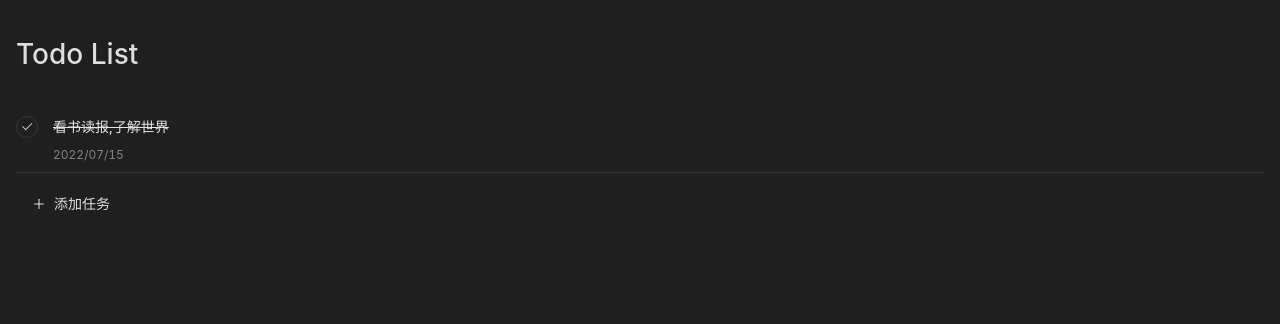
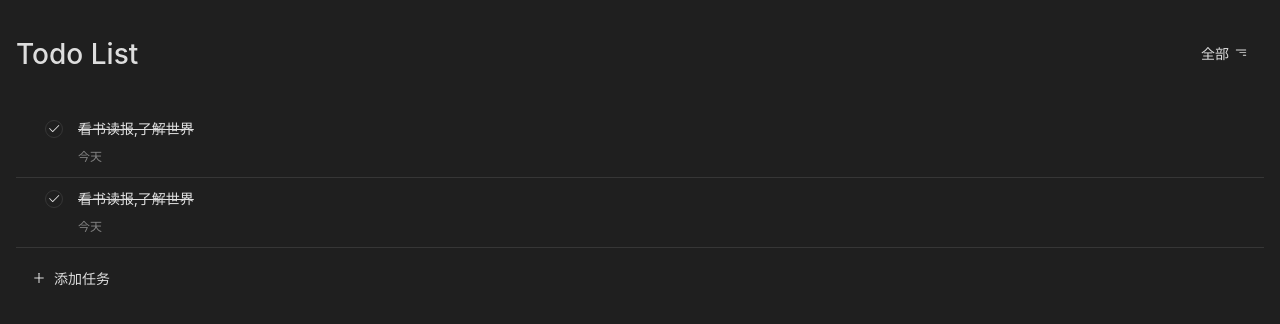
Before and after one commit to yue1123/tauri-app-todo, a React (Vite) app: page / in a window 1280 px wide. Shown: the top 324 px of the page. Built offline with nearby package versions, Linux system fonts and the light colour scheme.

Commit message:
feat: 支持筛选, 拖拽排序

```diff
--- a/package.json
+++ b/package.json
@@ -12,17 +12,19 @@
 	"dependencies": {
 		"@tauri-apps/api": "^1.0.1",
 		"antd": "^4.21.5",
-		"less": "^4.1.3",
 		"moment": "^2.29.4",
 		"react": "^18.0.0",
+		"react-beautiful-dnd": "^13.1.0",
 		"react-dom": "^18.0.0",
 		"react-icons": "^4.4.0"
 	},
 	"devDependencies": {
 		"@tauri-apps/cli": "^1.0.2",
 		"@types/react": "^18.0.0",
+		"@types/react-beautiful-dnd": "^13.1.2",
 		"@types/react-dom": "^18.0.0",
 		"@vitejs/plugin-react": "^1.3.0",
+		"less": "^4.1.3",
 		"typescript": "^4.6.3",
 		"vite": "^2.9.9"
 	}
--- a/src-tauri/tauri.conf.json
+++ b/src-tauri/tauri.conf.json
@@ -7,7 +7,7 @@
     "distDir": "../dist"
   },
   "package": {
-    "productName": "tauri-app",
+    "productName": "Todo List",
     "version": "0.1.0"
   },
   "tauri": {
@@ -29,7 +29,7 @@
         "icons/icon.icns",
         "icons/icon.ico"
       ],
-      "identifier": "com.test.dev",
+      "identifier": "com.todo-list.dev",
       "longDescription": "",
       "macOS": {
         "entitlements": null,
@@ -58,7 +58,7 @@
         "fullscreen": false,
         "height": 600,
         "resizable": false,
-        "title": "Tauri App",
+        "title": "Todo List",
         "width": 400
       }
     ]
--- a/src/App.less
+++ b/src/App.less
@@ -16,9 +16,32 @@
 }
 
 .main-container {
-  h1 {
-    padding: 1rem 0;
+  .header {
+    display: flex;
+    justify-content: space-between;
+    align-items: center;
+
+    h1 {
+      padding: 1rem 0;
+      margin: 0;
+    }
+
+    button {
+      display: flex;
+      align-items: center;
+      line-height: 1;
+
+      span.status {
+        min-width: 42px;
+        text-align: right;
+      }
+
+      span.icon {
+        margin-left: 5px;
+      }
+    }
   }
+
 
   .todo-list {
     margin-top: 1rem;
@@ -29,25 +52,55 @@
     justify-content: flex-start;
     align-items: flex-start;
     border-bottom: 1px solid #363636;
-    padding:7.5px 0;
+    padding: 10px 0;
     margin-bottom: 10px 0;
+
+    &:hover .handle-bar {
+      opacity: 1;
+    }
+
+    .handle-bar {
+      opacity: 0;
+      padding: 2px 5px;
+      border-radius: 4px;
+      cursor: move;
+      transition: .3s opacity background;
+      margin-right: 5px;
+
+      &:hover {
+        background: #262626;
+      }
+    }
+
+    .content-container {
+      flex: 1;
+      display: flex;
+      justify-content: flex-start;
+      align-items: flex-start;
+    }
+
     .content {
       margin-left: 15px;
+
       p {
         margin-bottom: 0;
       }
-      .text{
+
+      .text {
         margin-bottom: .5rem;
       }
-      .desc{
+
+      .desc {
         color: #656565;
       }
-      .time{
+
+      .time {
         margin-top: 5px;
         font-size: 12px;
-        color:#828282;
+        color: #828282;
       }
     }
+
     &.status-completed .content .text,
     &.status-completed .content .desc {
       text-decoration: line-through;
--- a/src/components/AddNew/index.less
+++ b/src/components/AddNew/index.less
@@ -10,6 +10,7 @@
       background: none;
       outline: none;
       padding: 5px 0;
+      width:100%;
     }
     .mate-input{
       margin-top: 15px;
--- a/src/components/AddNew/index.tsx
+++ b/src/components/AddNew/index.tsx
@@ -6,6 +6,7 @@ import { Button, DatePicker, Space } from 'antd'
 import locale from 'antd/es/date-picker/locale/zh_CN'
 import type { TodoItem } from '../../views/main/index'
 import moment from 'moment'
+// import { useRef } from 'react'
 
 type _TodoItem = Omit<TodoItem, 'id'>
 interface AddNewProps {
@@ -21,6 +22,7 @@ const AddNew: FC<AddNewProps> = (props) => {
 	}
 	const [showInput, setShowInput] = useState<boolean>(false)
 	const [todoData, setTodoData] = useState<_TodoItem>(defaultValue)
+  // const titleInput = useRef<HTMLInputElement>(null)
 	return (
 		<div className='add-new'>
 			{showInput && (
@@ -29,6 +31,7 @@ const AddNew: FC<AddNewProps> = (props) => {
 						<div>
 							<div className='title-input'>
 								<input
+									// ref={titleInput}
 									type='text'
 									placeholder='例如: 周日看书 1 小时'
 									value={todoData.content}
--- a/src/components/Checkbox/index.less
+++ b/src/components/Checkbox/index.less
@@ -2,8 +2,9 @@
   position: relative;
   display: inline-block;
   overflow: hidden;
-  width: 22px;
-  height: 22px;
+  width: 18px;
+  height: 18px;
+  margin-top: 2px;
   cursor: pointer;
 
   input {
--- a/src/main.tsx
+++ b/src/main.tsx
@@ -7,7 +7,7 @@ import initLang from './utils/momentI18n.js'
 initLang()
 
 ReactDOM.createRoot(document.getElementById('root')!).render(
-  <React.StrictMode>
-    <App />
-  </React.StrictMode>
+	// <React.StrictMode>
+	<App />
+	// </React.StrictMode>
 )
--- a/src/views/main/index.tsx
+++ b/src/views/main/index.tsx
@@ -1,10 +1,15 @@
-import { useState } from 'react'
+import {  useState,useMemo } from 'react'
 
 import Checkbox from '../../components/Checkbox'
 import AddNew from '../../components/AddNew'
 import moment from 'moment'
+import { Button, Dropdown, Empty, Menu } from 'antd'
+import { BsFilterRight } from 'react-icons/bs'
+import { MdDragIndicator } from 'react-icons/md'
+import { DragDropContext, Droppable, Draggable } from 'react-beautiful-dnd'
+
 export interface TodoItem {
-	id: number
+	id: string
 	content: string
 	isCompleted: boolean
 	description?: string
@@ -13,27 +18,119 @@ export interface TodoItem {
 }
 const today = moment().startOf('hour')
 
+const reorder = (list: TodoItem[], startIndex: number, endIndex: number) => {
+	const result = Array.from(list)
+	const [removed] = result.splice(startIndex, 1)
+	result.splice(endIndex, 0, removed)
+
+	return result
+}
+
+const getItemStyle = (isDragging: boolean, draggableStyle: any) => ({
+	userSelect: 'none',
+	background: isDragging ? '#262626' : 'none',
+	...draggableStyle
+})
+
 function Main() {
-
+  // FIXME: 改变状态拖拽排序无效
+  const statusMap: Record<string, string> = {
+		0: '全部',
+		1: '已完成',
+		2: '未完成'
+	}
 	const [todoList, setTodoList] = useState<TodoItem[]>([
 		{
-			id: 1,
+			id: '1',
 			content: '看书读报,了解世界',
 			isCompleted: true,
-			time: moment(new Date('2022.7.15')),
+			time: moment(),
+			isLink: false
+		},
+		{
+			id: '2',
+			content: '看书读报,了解世界',
+			isCompleted: true,
+			time: moment(),
 			isLink: false
 		}
 	])
+  const [currentStatus, setCurrentStatus] = useState<string>('0')
+  const filterList = useMemo(() => {
+		if (currentStatus === '0') {
+			return todoList
+		} else if (currentStatus === '1') {
+			return todoList.filter((item) => item.isCompleted)
+		} else {
+			return todoList.filter((item) => !!item.isCompleted === false)
+		}
+	}, [currentStatus, todoList])
+  console.log(todoList)
 	return (
 		<div className='main-container'>
+			<div className='header'>
 				<h1>Todo List</h1>
+				<Dropdown
+					overlay={
+						<Menu
+							defaultSelectedKeys={[currentStatus]}
+							selectedKeys={[currentStatus]}
+							onClick={(item) => {
+								setCurrentStatus(item.key)
+							}}
+							items={[
+								{
+									label: '全部',
+									key: '0'
+								},
+								{
+									label: '已完成',
+									key: '1'
+								},
+								{
+									label: '未完成',
+									key: '2'
+								}
+							]}
+						/>
+					}
+				>
+					<Button type='text'>
+						<span className='status'>{statusMap[currentStatus]}</span>
+						<span className='icon'>
+							<BsFilterRight />
+						</span>
+					</Button>
+				</Dropdown>
+			</div>
+
 			<div className='todo-list'>
-				{todoList.map((item, index) => {
-					return (
+				{filterList.length ? (
+					<DragDropContext
+						onDragEnd={(result) => {
+							if (!result.destination) {
+								return
+							}
+							const items = reorder(todoList, result.source.index, result.destination.index)
+							setTodoList(items)
+						}}
+					>
+						<Droppable droppableId='droppable'>
+							{(provided, snapshot) => (
+								<div {...provided.droppableProps} ref={provided.innerRef}>
+									{filterList.map((item, index) => (
+										<Draggable key={item.id} draggableId={item.id} index={index}>
+											{(provided, snapshot) => (
 												<div
-							key={item.id}
+													ref={provided.innerRef}
+													{...provided.draggableProps}
+													style={getItemStyle(snapshot.isDragging, provided.draggableProps.style)}
 													className={['todo-item', `status-${item.isCompleted ? 'completed' : 'normal'}`].join(' ')}
 												>
+													<div className='handle-bar' {...provided.dragHandleProps}>
+														<MdDragIndicator />
+													</div>
+													<div className='content-container'>
 														<Checkbox
 															isChecked={item.isCompleted}
 															onChange={async (e) => {
@@ -59,13 +156,23 @@ function Main() {
 															)}
 														</div>
 													</div>
-					)
-				})}
+												</div>
+											)}
+										</Draggable>
+									))}
+									{provided.placeholder}
+								</div>
+							)}
+						</Droppable>
+					</DragDropContext>
+				) : (
+					<Empty image={Empty.PRESENTED_IMAGE_SIMPLE} />
+				)}
 			</div>
 			<AddNew
 				onAdd={(todoData) => {
 					const id = todoList.length ? todoList[todoList.length - 1]!.id + 1 : 1
-					const _todoData: TodoItem = { ...todoData, id }
+					const _todoData: TodoItem = { ...todoData, id: String(id) }
 					setTodoList([...todoList, _todoData])
 				}}
 			></AddNew>
```
Also changed, not shown: 2 other files (tests, documents, lock files or other folders). Lines whose indentation alone changed are shown as unchanged.
